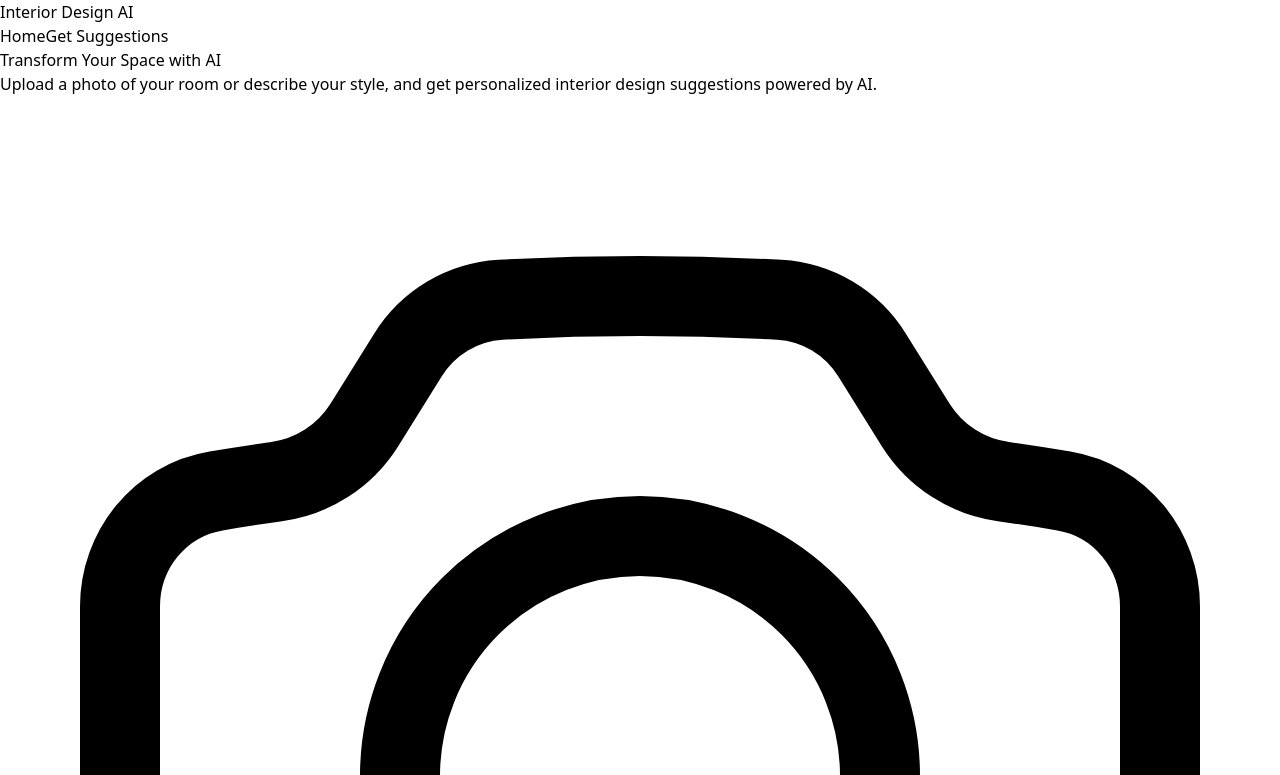
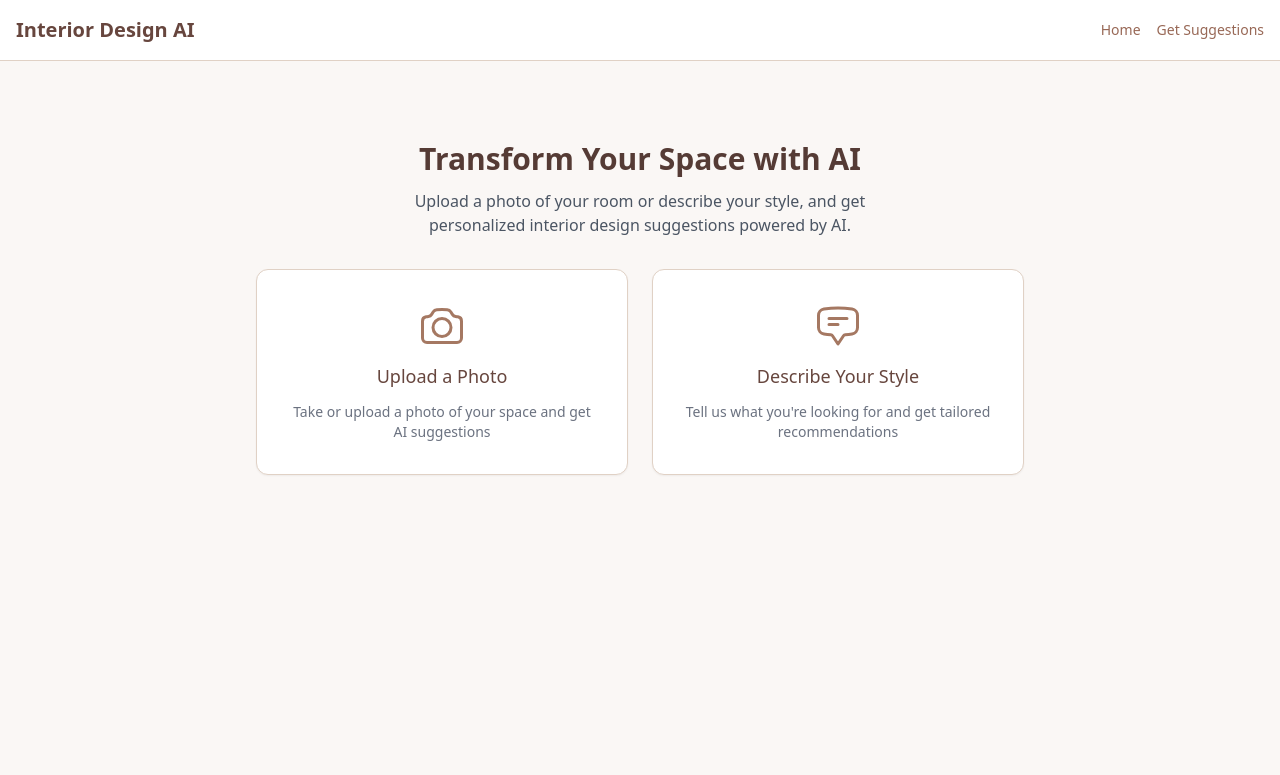
Before and after one commit to jenjenjen8888/interior-design-ai, a Next.js app in the folder frontend/: page / in a window 1280 px wide. Shown: the top 775 px of the page. Built offline with nearby package versions, Linux system fonts and the light colour scheme.

Commit message:
Add frontend/tailwind.config.ts

```diff
--- /dev/null
+++ b/frontend/tailwind.config.ts
@@ -0,0 +1,30 @@
+import type { Config } from "tailwindcss";
+
+const config: Config = {
+  content: [
+    "./src/pages/**/*.{js,ts,jsx,tsx,mdx}",
+    "./src/components/**/*.{js,ts,jsx,tsx,mdx}",
+    "./src/app/**/*.{js,ts,jsx,tsx,mdx}",
+  ],
+  theme: {
+    extend: {
+      colors: {
+        brand: {
+          50: "#faf7f5",
+          100: "#f0e9e3",
+          200: "#e0d1c5",
+          300: "#ccb3a0",
+          400: "#b5907a",
+          500: "#a57862",
+          600: "#986856",
+          700: "#7e5548",
+          800: "#67463e",
+          900: "#553b35",
+        },
+      },
+    },
+  },
+  plugins: [],
+};
+
+export default config;
```
